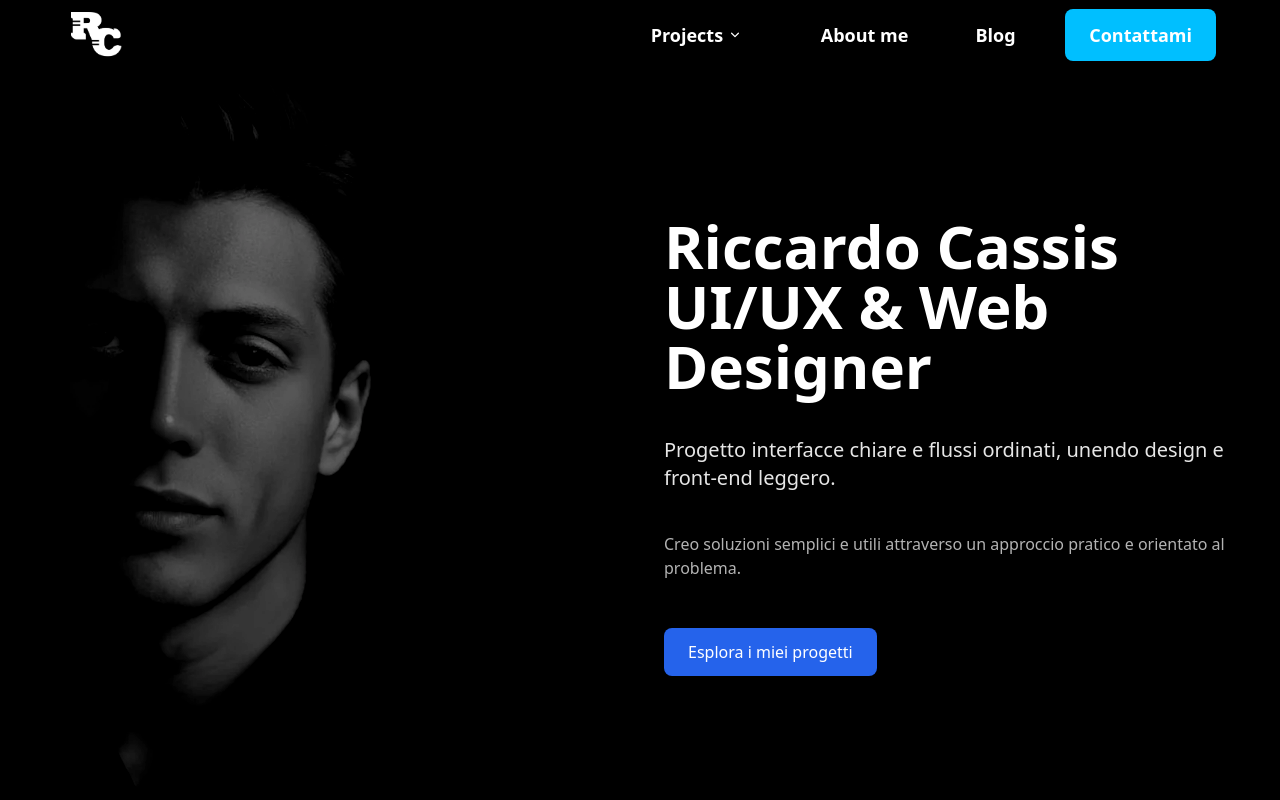
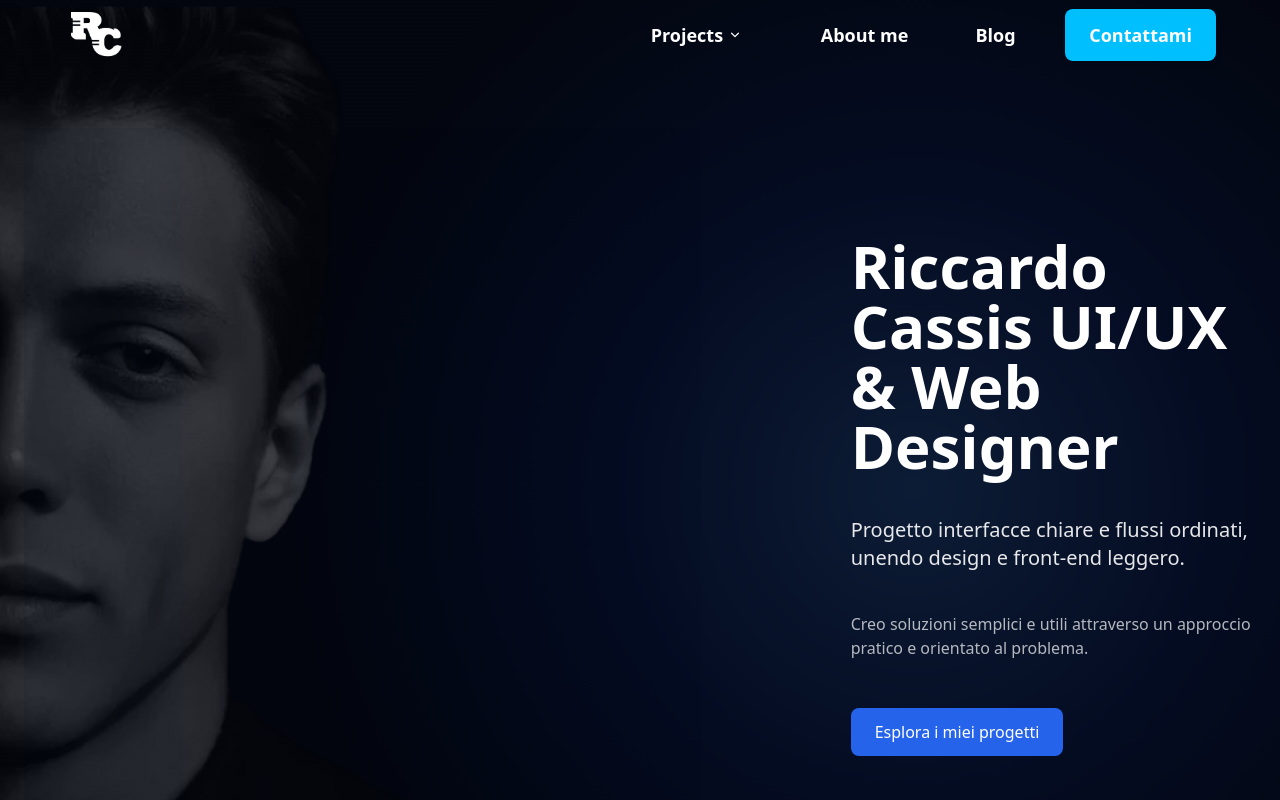
Before and after one commit to Riccardocassis/personal-website-v2, a Vue app: page / in a window 1280 px wide. Shown: the top 800 px of the page. Built offline with nearby package versions, Linux system fonts and the light colour scheme.

Commit message:
Aggiungi un gradiente radiale e migliora la visibilità dell'immagine nella sezione hero per una maggiore coesione visiva

```diff
--- a/src/components/hero.vue
+++ b/src/components/hero.vue
@@ -1,15 +1,37 @@
 <template>
-  <section aria-labelledby="hero-title" class="w-full bg-black">
+  <section aria-labelledby="hero-title" class="relative w-full bg-black min-h-screen">
+    <!-- Full-bleed radial gradient layer for the hero (soft, behind content) -->
+    <div
+      ref="gradientRef"
+      class="absolute inset-0 pointer-events-none z-0"
+      :style="{
+        background: 'radial-gradient(circle at 70% 50%, rgba(59,130,246,0.22), rgba(29,78,216,0.16) 28%, rgba(30,58,138,0.10) 60%)'
+      }"
+    ></div>
+
     <div class="max-w-screen-xl mx-auto px-6 py-16 md:py-24">
-      <div class="grid md:grid-cols-2 gap-12 items-center">
+      <div class="grid md:grid-cols-12 gap-12 items-center min-h-screen">
         <!-- LEFT: subtle image / pattern -->
-        <div class="order-2 md:order-1 flex items-center justify-center">
-          <!-- increase portrait visibility: full opacity, higher contrast/brightness/saturation, slightly larger -->
-          <img src="../assets/hero-riccardo.webp" alt="Portrait of Riccardo Cassis" class="w-full max-w-xl object-cover opacity-100 filter contrast-150 brightness-110 saturate-110 rounded-lg shadow-2xl transform scale-105" />
+        <div class="order-2 md:order-1 md:col-span-7 flex items-center justify-center">
+          <div class="relative w-full h-[72vh] md:h-[86vh] lg:h-[92vh] overflow-visible">
+            <!-- Large side image: full-bleed within its column, toned down for better cohesion -->
+            <img
+              src="../assets/hero-riccardo.webp"
+              alt="Portrait of Riccardo Cassis"
+              class="absolute left-0 top-0 w-[120%] md:w-[140%] h-full object-cover brightness-[1.06] contrast-110 saturate-95 opacity-70 transform scale-[1.33] -translate-x-[8%] md:-translate-x-[18%] md:translate-y-0 z-20"
+            />
+
+            <!-- Softer overlay to gently blend the image with the blue background -->
+            <div class="absolute inset-0 pointer-events-none z-30" aria-hidden>
+              <!-- Use a softer custom linear gradient to avoid hard rectangular bands -->
+              <div class="absolute inset-0" :style="{ background: 'linear-gradient(90deg, rgba(2,6,23,0.06) 0%, rgba(2,6,23,0.04) 40%, transparent 100%)' }"></div>
+            </div>
+          </div>
         </div>
 
         <!-- RIGHT: textual content -->
-        <div class="order-1 md:order-2 text-left text-white">
+        <div class="order-1 md:order-2 md:col-span-5 text-left text-white">
+          <div class="relative z-40 pl-6 md:pl-12 lg:pl-20">
             <div class="space-y-6 md:space-y-8 lg:space-y-10">
               <h1 ref="titleRef" id="hero-title" class="text-3xl md:text-5xl lg:text-6xl font-extrabold leading-tight">
                 Riccardo Cassis UI/UX & Web Designer
@@ -28,8 +50,7 @@
                   Esplora i miei progetti
                 </RouterLink>
               </div>
-
-
+            </div>
           </div>
         </div>
       </div>
@@ -48,8 +69,10 @@ gsap.registerPlugin(ScrollTrigger)
 const titleRef = ref(null)
 const subtitleRef = ref(null)
 const ctaRef = ref(null)
+const gradientRef = ref(null)
 
 let tl = null
+let gradTween = null
 
 onMounted(() => {
   // timeline for hero elements: fade + translateY
@@ -63,12 +86,27 @@ onMounted(() => {
   if (navItems && navItems.length) {
     gsap.from(navItems, { y: -8, opacity: 0, stagger: 0.08, duration: 0.45, ease: 'power2.out' })
   }
+
+  // subtle 'breathing' radial gradient behind the text
+  if (gradientRef.value) {
+    gradTween = gsap.to(gradientRef.value, {
+      scale: 1.08,
+      x: 24,
+      y: -16,
+      duration: 12,
+      yoyo: true,
+      repeat: -1,
+      ease: 'sine.inOut',
+      transformOrigin: '50% 50%'
+    })
+  }
 })
 
 onBeforeUnmount(() => {
   try {
     if (tl) tl.kill()
     ScrollTrigger.getAll().forEach(t => t.kill())
+    if (gradTween) gradTween.kill()
   } catch (e) {
     // ignore
   }
```
Also changed, not shown: src/assets/hero-riccardo.webp. Lines whose indentation alone changed are shown as unchanged.
